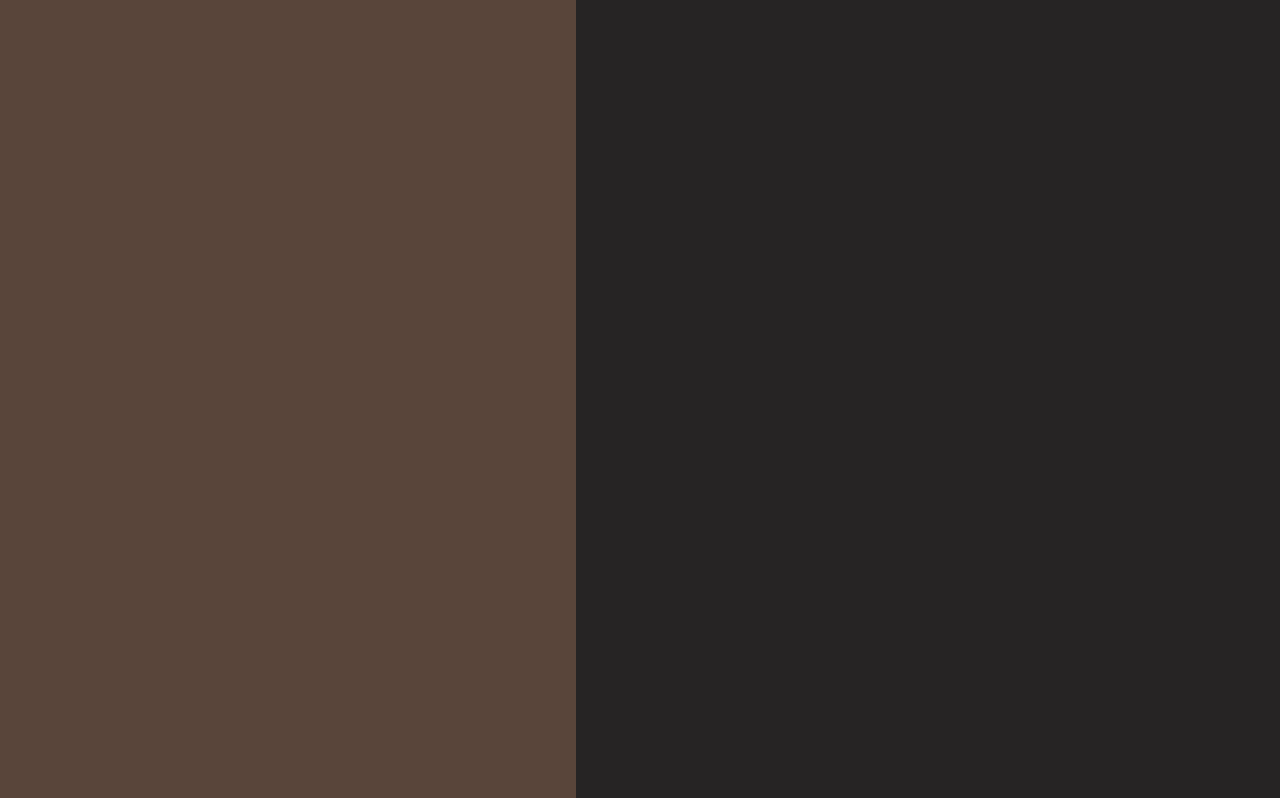
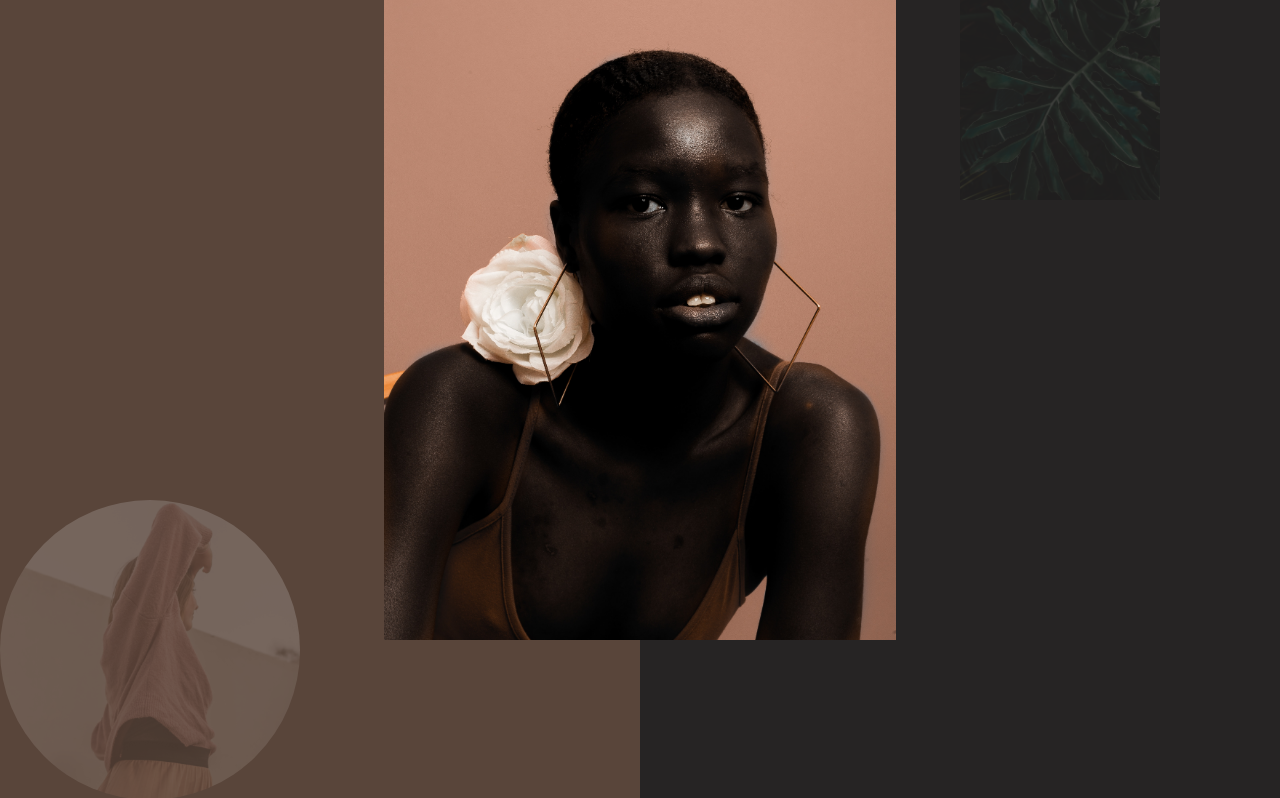
Before and after one commit to dariolaporta/aqtest_, a React (Create React App) app: page / in a window 1280 px wide. Shown: the top 798 px of the page. Built offline with nearby package versions, Linux system fonts and the light colour scheme.

Commit message:
type slide object

```diff
--- a/src/App.css
+++ b/src/App.css
@@ -7,6 +7,21 @@
 
 .image {
   height: 80vmin;
+  pointer-events: none;
+}
+
+.image_round_sx {
+  border-radius: 100%;
+  height: 200px;
+  width: 100%;
+  max-width: 200px;
+  pointer-events: none;
+}
+
+.image_dx {
+  height: 200px;
+  width: 100%;
+  max-width: 200px;
   pointer-events: none;
 }
 
--- a/src/App.tsx
+++ b/src/App.tsx
@@ -1,66 +1,19 @@
 import React from "react";
 import "./App.css";
 import Slide from "./components/Slide/Slide";
-import {
-  Azamat,
-  Pamela,
-  Oladimeji,
-  Kevin,
-  Nicole,
-} from "./assets/images/images";
-import SlideObj from "./types";
-import palette from "./constants/constants";
-
-const slidesArray: SlideObj[] = [
-  {
-    big_image_url: Oladimeji,
-    custom_title: "Everyday Flowers",
-    bg_sx: palette.bg_primary,
-    bg_dx: palette.bg_sand,
-    img_dx: Pamela,
-    img_sx: Nicole,
-  },
-  {
-    big_image_url: Pamela,
-    custom_title: "The wilder night",
-    bg_dx: palette.bg_leaves,
-    bg_sx: palette.bg_primary,
-    img_dx: Kevin,
-    img_sx: Oladimeji,
-  },
-  {
-    big_image_url: Kevin,
-    custom_title: "Smooth Memories",
-    bg_dx: palette.bg_sand,
-    bg_sx: palette.bg_primary,
-    img_dx: Azamat,
-    img_sx: Kevin,
-  },
-  {
-    big_image_url: Azamat,
-    custom_title: "Future Inverse",
-    bg_dx: palette.bg_pink,
-    bg_sx: palette.bg_primary,
-    img_dx: Nicole,
-    img_sx: Kevin,
-  },
-  {
-    big_image_url: Nicole,
-    custom_title: "Born Urban",
-    bg_dx: palette.bg_brown,
-    bg_sx: palette.bg_primary,
-    img_dx: Oladimeji,
-    img_sx: Azamat,
-  },
-];
+import { slidesArray } from "./constants/constants";
 
 function App() {
   const renderSlides = () => {
-    return slidesArray.map((slide) => (
+    return slidesArray.map((slide, index) => (
       <Slide
-        url={slide.big_image_url}
+        key={index}
+        big_image_url={slide.big_image_url}
         bg_sx={slide.bg_sx}
         bg_dx={slide.bg_dx}
+        img_dx={slide.img_dx}
+        img_sx={slide.img_sx}
+        custom_title={slide.custom_title}
       />
     ));
   };
--- a/src/components/Slide/Slide.tsx
+++ b/src/components/Slide/Slide.tsx
@@ -1,26 +1,55 @@
-import React, { useState } from "react";
-import { Azamat } from "../../assets/images/images";
-import { DivDx, DivSx } from "./Styles";
+import React from "react";
+import { DivDx, DivSx, ImgDivDx, ImgDivSx } from "./Styles";
 
 interface Props {
-  url: string;
+  big_image_url: string;
   bg_sx: string;
   bg_dx: string;
+  custom_title: string;
+  img_dx: string;
+  img_sx: string;
 }
 
 const Slide = (props: Props) => {
-  const { url, bg_sx, bg_dx } = props;
+  const { big_image_url, bg_sx, bg_dx, img_dx, img_sx, custom_title } = props;
+  ImgDivSx.defaultProps = {
+    theme: {
+      img_sx: img_sx,
+    },
+  };
+
+  ImgDivDx.defaultProps = {
+    theme: {
+      img_dx: img_dx,
+    },
+  };
+
   return (
-    // <div>
-    //   <img src={url} className="image" alt="logo" />
-
-    // </div>
-    <div style={{ display: "flex" }}>
-      {/* <div style={{ flex: 1 }}>hey</div>
-      <div style={{ flex: 1 }}>hey</div> */}
-      {/* <DivDx bg_dx={bg_dx} /> */}
-      <DivDx color={bg_dx} />
-      <DivSx color={bg_sx} />
+    <div style={{ display: "flex", flex: 1, position: "relative" }}>
+      <div
+        style={{
+          position: "absolute",
+          left: 0,
+          right: 0,
+          marginLeft: "auto",
+          marginRight: "auto",
+        }}
+      >
+        <img className="image" src={big_image_url} />
+      </div>
+      <DivSx color={bg_dx}>
+        <div style={{ flex: 1 }}></div>
+        <div style={{ flex: 1 }}></div>
+        <div style={{ flex: 1 }}>
+          <ImgDivSx />
+        </div>
+      </DivSx>
+      <DivDx color={bg_sx}>
+        <div style={{ flex: 1 }}></div>
+        <div style={{ flex: 1 }}>
+          <ImgDivDx />
+        </div>
+      </DivDx>
     </div>
   );
 };
--- a/src/components/Slide/Styles.ts
+++ b/src/components/Slide/Styles.ts
@@ -3,12 +3,37 @@ import styled from "styled-components"
 
 export const DivDx = styled.div`
     background-color: ${props => props.color};
-    width: 45%;
+    flex: 1;
     height: 100vh;
+    display: flex;
+    justify-content: center;
 `
 
 export const DivSx = styled.div`
     background-color: ${props => props.color};
+    width: 45%;
+    flex-direction: column;
     flex: 1;
-    height: 100vh;
+    display: flex;
+    justify-content: space-between;
 `
+
+export const ImgDivSx = styled.div`
+    width: 300px;
+    height: 300px;
+    opacity: 0.2;
+    border-radius: 100%;
+    background-image: url(${props => props.theme.img_sx});
+    background-position: center;
+    background-repeat: no-repeat;
+    background-size: cover;
+`
+export const ImgDivDx = styled.div`
+    width: 200px;
+    height: 200px;
+    opacity: 0.2;
+    background-image: url(${props => props.theme.img_dx});
+    background-position: center;
+    background-repeat: no-repeat;
+    background-size: cover;
+`
--- a/src/constants/constants.ts
+++ b/src/constants/constants.ts
@@ -1,4 +1,7 @@
-const palette = {
+import { Azamat, Kevin, Nicole, Oladimeji, Pamela } from "../assets/images/images";
+import SlideObj from "../types";
+
+export const palette = {
     bg_primary: "#262424",
     bg_sand: "#59453a",
     bg_leaves: "#38412c",
@@ -8,4 +11,45 @@ const palette = {
 }
 
 
-export default palette
+export const slidesArray: SlideObj[] = [
+    {
+      big_image_url: Oladimeji,
+      custom_title: "Everyday Flowers",
+      bg_sx: palette.bg_primary,
+      bg_dx: palette.bg_sand,
+      img_dx: Pamela,
+      img_sx: Nicole,
+    },
+    {
+      big_image_url: Pamela,
+      custom_title: "The wilder night",
+      bg_dx: palette.bg_leaves,
+      bg_sx: palette.bg_primary,
+      img_dx: Kevin,
+      img_sx: Oladimeji,
+    },
+    {
+      big_image_url: Kevin,
+      custom_title: "Smooth Memories",
+      bg_dx: palette.bg_sand,
+      bg_sx: palette.bg_primary,
+      img_dx: Azamat,
+      img_sx: Kevin,
+    },
+    {
+      big_image_url: Azamat,
+      custom_title: "Future Inverse",
+      bg_dx: palette.bg_pink,
+      bg_sx: palette.bg_primary,
+      img_dx: Nicole,
+      img_sx: Kevin,
+    },
+    {
+      big_image_url: Nicole,
+      custom_title: "Born Urban",
+      bg_dx: palette.bg_brown,
+      bg_sx: palette.bg_primary,
+      img_dx: Oladimeji,
+      img_sx: Azamat,
+    },
+  ];
```
Also changed, not shown: src/assets/images/pamela.jpg.
